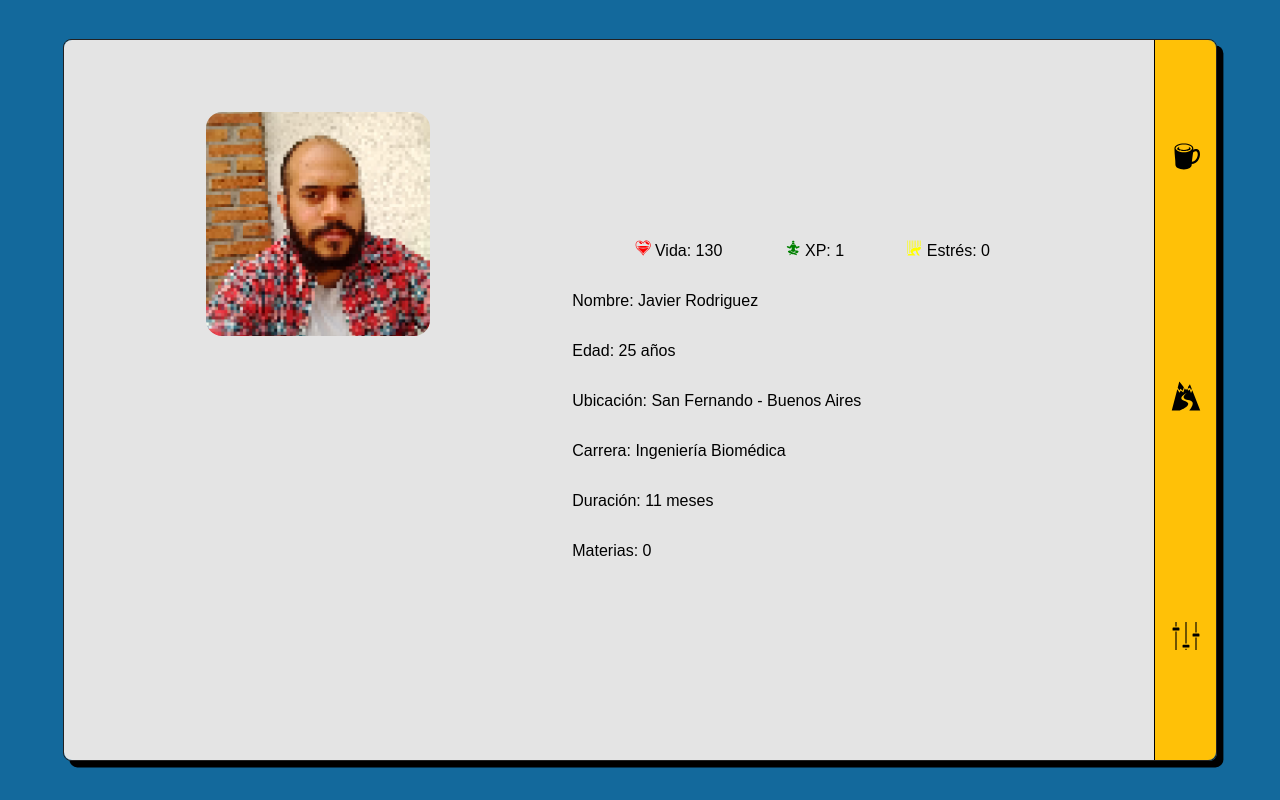
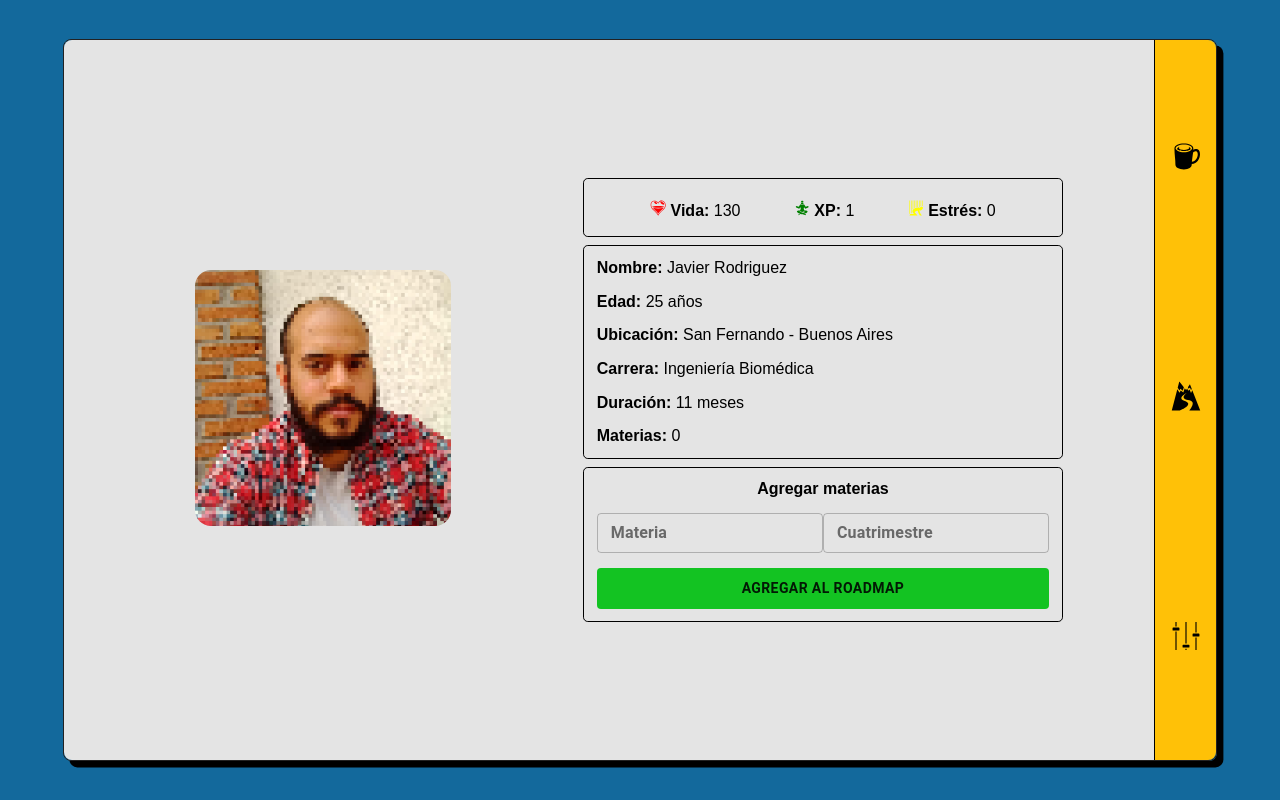
Before and after one commit to JaviCeRodriguez/gamiversity, a React (Create React App) app: page /perfil in a window 1280 px wide. Built offline with nearby package versions, Linux system fonts and the light colour scheme; a web font is replaced by a local one.

Commit message:
Agrego opcion de adicionar materias con form. Falta agregar funcionalidad

```diff
--- a/src/pages/Perfil/Perfil.jsx
+++ b/src/pages/Perfil/Perfil.jsx
@@ -1,5 +1,7 @@
 import React from 'react';
 import styled from "styled-components";
+import TextField from '@material-ui/core/TextField';
+import Button from '@material-ui/core/Button';
 import { GiGlassHeart, GiMeditation, GiDespair } from 'react-icons/gi';
 import { cuenta } from '../../database/cuenta-hardcodeada'
 import Foto from '../../assets/img/foto.png';
@@ -18,9 +20,9 @@ const Perfil = () => {
     `
 
     const Figure = styled.figure`
-        height: 80%;
+        // height: 80%;
         img {
-            width: 14rem;
+            width: 16rem;
             border-radius: 1rem;
         }
     `
@@ -31,16 +33,55 @@ const Perfil = () => {
 
     const DataWrapper = styled.div`
         display: flex;
+        border: 0.1rem solid black;
+        border-radius: 0.3rem;
+        padding: 0.3rem 0.8rem;
+        margin: 0.5rem 0;
         flex-direction: ${props => props.row ? "row" : "column"};
         justify-content: ${props => props.row ? "space-evenly" : "center"};
         align-items: ${props => props.row ? "center" : "self-start"};
+
+        p {
+            line-height: 10%;
+            label {
+                font-weight: 600;
+            }
+        }
+
+        form {
+            width: 100%;
+            height: 9rem;
+            display: flex;
+            flex-direction: column;
+            justify-content: space-around;
+            align-items: center;
+            label {
+                font-weight: 700;
+            }
+            .fields {
+                width: 100%;
+                display: flex;
+                justify-content: space-between;
+            }
+        }
     `
 
     const Icon = styled.label`
         color: ${props => props.red ? "red" : props.green ? "green" : "yellow"}
     `
 
-    const perfil = cuenta[0];
+    const StyledButton = styled(Button)`
+        background-color: #13C322;
+        width: 100%;
+        font-weight: 700;
+        padding: 0.5rem 2rem;
+        &:hover {
+            background-color: #13D322;
+            box-shadow: 0.3rem 0.3rem 0rem black;
+        }
+    `
+
+    const perfil = cuenta[0]; // TODO: en lugar de un valor numérico fijo, obtener un id de colección
 
     return (
         <Main>
@@ -49,20 +90,27 @@ const Perfil = () => {
             </Figure>
             <DataContainer>
                 <DataWrapper row>
-                    <p><Icon red><GiGlassHeart /></Icon> Vida: <label>{perfil.life}</label></p>
-                    <p><Icon green><GiMeditation /></Icon> XP: <label>{perfil.exp}</label></p>
-                    <p><Icon yellow><GiDespair /></Icon> Estrés: <label>{perfil.stress}</label></p>
+                    <p><Icon red><GiGlassHeart /></Icon> <label>Vida:</label> {perfil.life}</p>
+                    <p><Icon green><GiMeditation /></Icon> <label>XP:</label> {perfil.exp}</p>
+                    <p><Icon yellow><GiDespair /></Icon> <label>Estrés:</label> {perfil.stress}</p>
                 </DataWrapper>
                 <DataWrapper>
-                    <p>Nombre: <label>{perfil.name}</label></p>
-                    <p>Edad: <label>{perfil.age} años</label></p>
-                    <p>Ubicación: <label>{perfil.location}</label></p>
-                    <p>Carrera: <label>{perfil.career}</label></p>
-                    <p>Duración: <label>{perfil.duration}</label> meses</p>
-                    <p>Materias: <label>{perfil.subjects.length}</label></p>
+                    <p><label>Nombre: </label>{perfil.name}</p>
+                    <p><label>Edad: </label>{perfil.age} años</p>
+                    <p><label>Ubicación: </label>{perfil.location}</p>
+                    <p><label>Carrera: </label>{perfil.career}</p>
+                    <p><label>Duración: </label>{perfil.duration} meses</p>
+                    <p><label>Materias: </label>{perfil.subjects.length}</p>
                 </DataWrapper>
                 <DataWrapper>
-
+                    <form autoComplete='off' noValidate>
+                        <label>Agregar materias </label>
+                        <div className='fields'>
+                            <TextField id="outlined-basic" label="Materia" variant="outlined" size="small" />
+                            <TextField id="outlined-basic" label="Cuatrimestre" variant="outlined" size="small" />
+                        </div>
+                        <StyledButton>Agregar al roadmap</StyledButton>
+                    </form>
                 </DataWrapper>
             </DataContainer>
         </Main>
```
